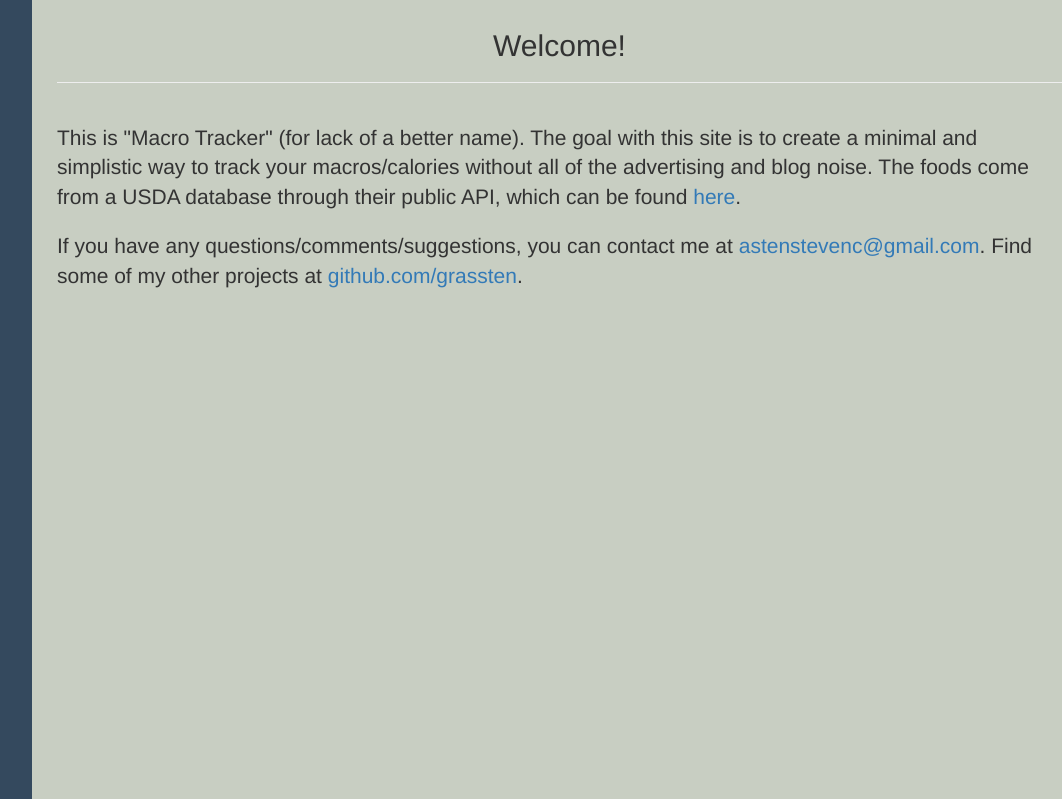
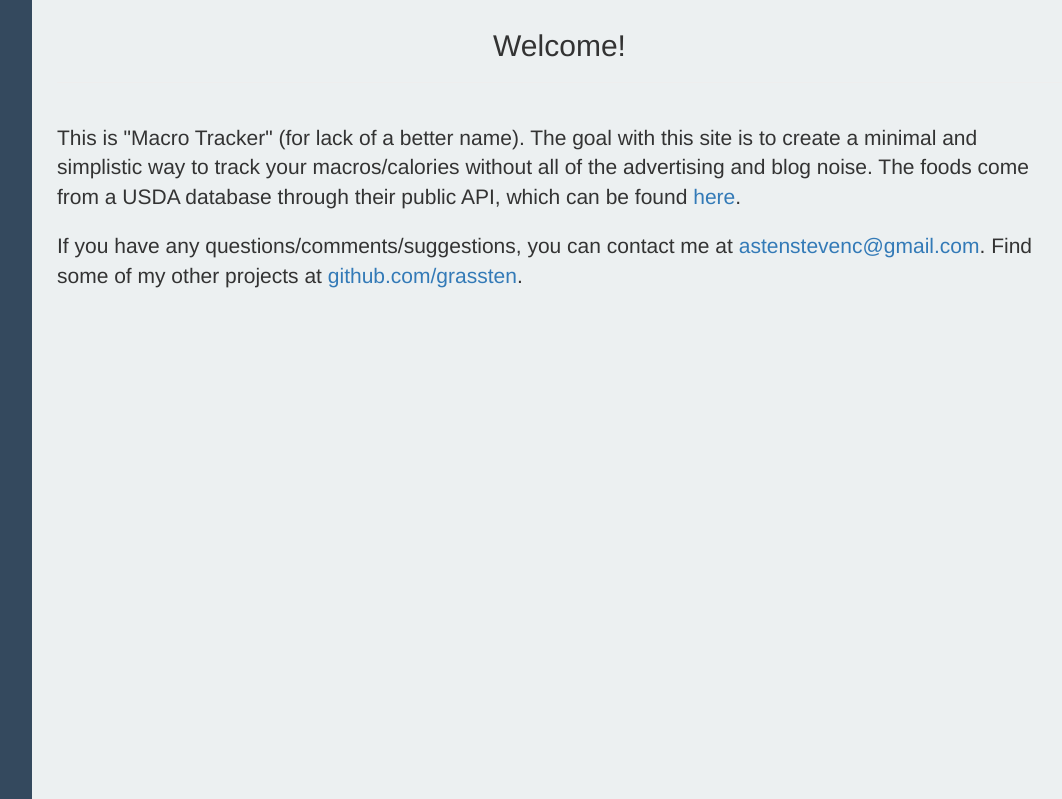
Before and after one commit to grassten/MacroTrackerProject, a Flask app: page / in a window 1280 px wide. Shown: the part 51-850 px from the top of the page, without its empty margins (193-1255 px from the left). Run offline with Flask 2, Linux system fonts and the light colour scheme; some libraries are stand-ins or nearby versions.

Commit message:
styling navbar

```diff
--- a/app/static/navbar_style_custom.css
+++ b/app/static/navbar_style_custom.css
@@ -60,7 +60,7 @@ body {
     width: 100%;
     height: 100vh;
     padding: 0;
-    background-color: #C8CEC2;
+    background-color: #ECF0F1;
 }
 
 .huge {
```
